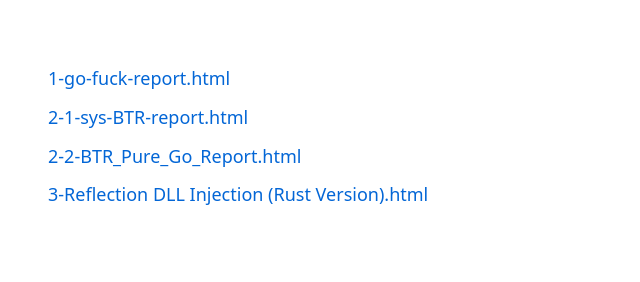
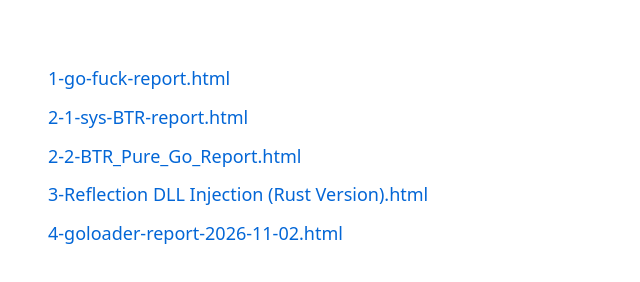
Before and after one commit to intAV/report, a plain HTML site: page index.html in a window 1280 px wide. Shown: the whole page, without its empty margins (0-640 px from the left). Drawn offline with Linux system fonts and the light colour scheme.

Commit message:
Update index.html

```diff
--- a/index.html
+++ b/index.html
@@ -20,6 +20,7 @@
         <li><a href="2-1-sys-BTR-report.html">2-1-sys-BTR-report.html</a></li>
         <li><a href="2-2-BTR_Pure_Go_Report.html">2-2-BTR_Pure_Go_Report.html</a></li>
         <li><a href="3-Reflection DLL Injection (Rust Version).html">3-Reflection DLL Injection (Rust Version).html</a></li>
+        <li><a href="4-goloader-report-2026-11-02.html">4-goloader-report-2026-11-02.html</a></li>
     </ul>
 </body>
 </html>
```
